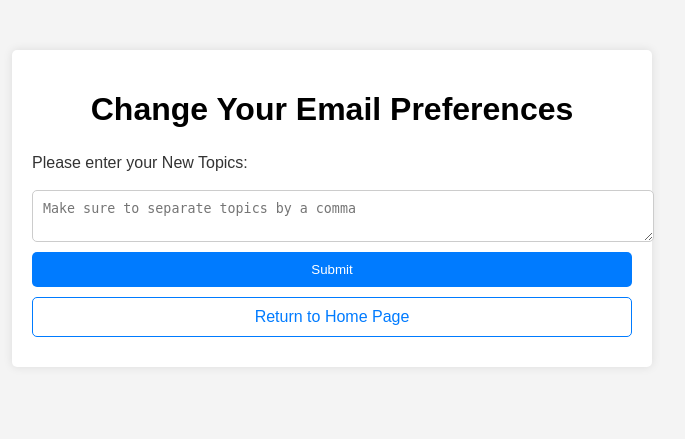
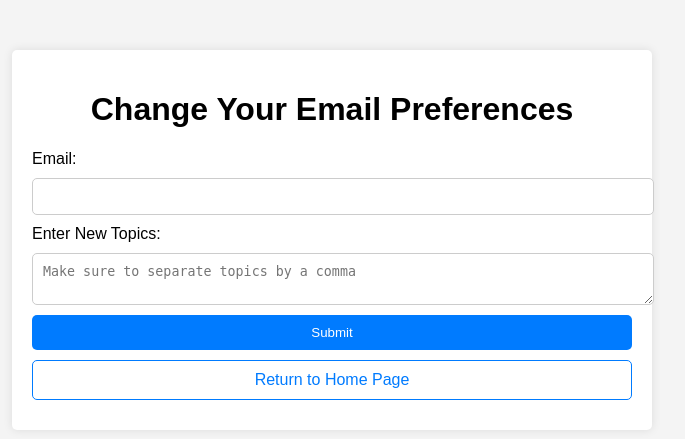
Before and after one commit to Chuck919/HACKKU24, a Flask app: page /update_info in a window 1280 px wide. Shown: the top 439 px of the page, without its empty margins (308-993 px from the left). Run offline with Flask 3, Linux system fonts and the light colour scheme.

Commit message:
finalize

```diff
--- a/app.py
+++ b/app.py
@@ -51,7 +51,7 @@ def submit():
 
     existing_user = User.query.filter_by(email=email).first()
     if existing_user:
-        return redirect(url_for('sameuser'))
+        return redirect(url_for('sameuser', email=email))
 
 
     # Check if text is empty
@@ -117,7 +117,8 @@ def unsubscribe():
             db.session.commit()
             return render_template('success.html')
         else:
-            return 'Invalid unsubscribe token.'
+            flash('Unidentified user. Please try again.', 'error')
+            return render_template('index.html')
     else:
         # No token provided, prompt user to enter email
         if request.method == 'POST':
@@ -128,20 +129,29 @@ def unsubscribe():
                 db.session.commit()
                 return render_template('success.html')
             else:
-                return 'Invalid email address. Please try again.'
+                flash('Invalid email provided. Please try again.', 'error')
+                return render_template('index.html')
         return render_template('unsub.html')
 
 # Define route for sameuser page
 @app.route('/sameuser')
 def sameuser():
-    return render_template('sameuser.html')
+    email = request.args.get('email')
+    print(email)
+    return render_template('sameuser.html', email=email)
 
 @app.route('/update_info', methods=['GET', 'POST'])
 def update_info():
+    email = request.form.get('email')
+    text = request.form.get('text')
+
+    print(email)  # For debugging purposes
+    print(text)   # For debugging purposes
+
+    user = User.query.filter_by(email=email).first()
     if request.method == 'POST':
         new_text = request.form.get('text')
         # Update the user's text in the database
-        user = User.query.first()  # Assuming there's only one user for this example
         user.text = new_text
         db.session.commit()
         return render_template('success.html')  # Redirect to the homepage
--- a/templates/change.html
+++ b/templates/change.html
@@ -8,16 +8,14 @@
 </head>
 <body>
     <div class="container">
-    <h1>Change Your Email Preferences</h1>
-    <p>Please enter your New Topics:</p>
-    <form action="/update_info" method="post">
-        <textarea name="text" placeholder="Make sure to separate topics by a comma" required></textarea>
-        <button type="submit">Submit</button>
-    </form>
-    <a href="/">Return to Home Page</a>
-</div>
-
-
-
+        <h1>Change Your Email Preferences</h1>
+        <form action="{{ url_for('update_info') }}" method="POST">
+            <label for="email">Email:</label>
+            <input type="email" id="email" name="email" required>
+            <label for="text">Enter New Topics:</label>
+            <textarea id="text" name="text" placeholder="Make sure to separate topics by a comma"></textarea>
+            <button type="submit">Submit</button>
+        <a href="/">Return to Home Page</a>
+    </div>
 </body>
 </html>
--- a/templates/sameuser.html
+++ b/templates/sameuser.html
@@ -8,7 +8,7 @@
 </head>
 <body>
     <div class="container">
-    <h1>Welcome Back!</h1>
+    <h1>Welcome Back! {{email}}</h1>
     <p>Your email address has already been submitted, but you can change topics or unsubscribe from our emails.</p>
     <a href="{{ url_for('index') }}">Return to Home Page</a>
     <a href="{{ url_for('update_info', email=email) }}">Update Email Preferences</a>
```
Also changed, not shown: templates/daily_mail.html (+6 -6 lines), instance/users.db.
